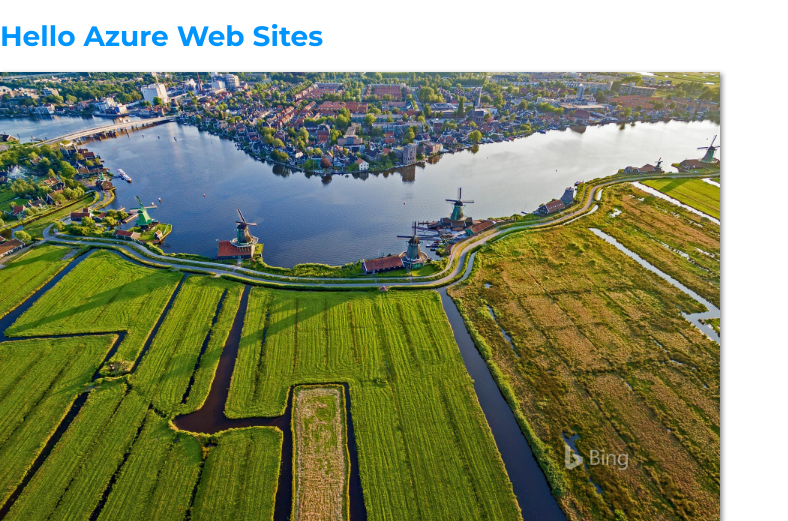
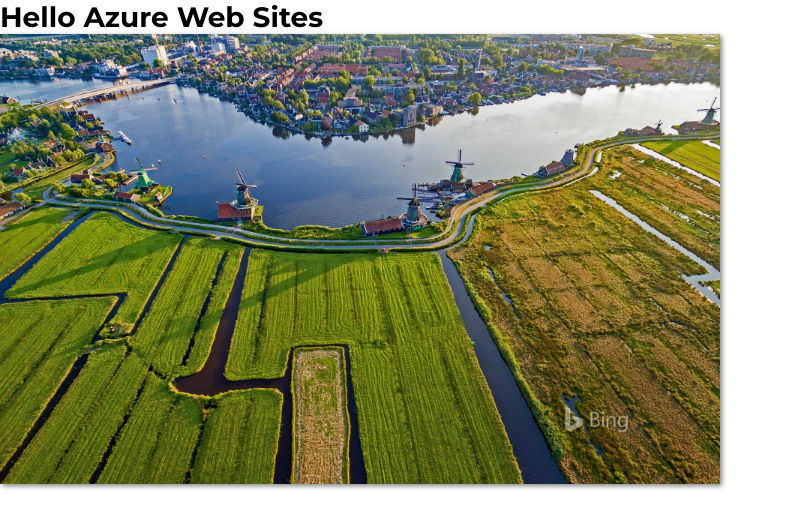
Before and after one commit to hidwatanabe/azure-handson, a PHP site: page / in a window 1280 px wide. Shown: the top 521 px of the page, without its empty margins (0-788 px from the left). Run offline with PHP 8.4, Linux system fonts and the light colour scheme.

Commit message:
modified

```diff
--- a/zoomimg/site.css
+++ b/zoomimg/site.css
@@ -6,15 +6,20 @@ body {
     font-style: normal;
     font-size: 14px;
     font-family: "Montserrat", Helvetica, Arial, serif;
-    margin: auto
+    margin: auto;
 }
 
-h1 { color: #0094ff; }
+h1 {
+    font-style: normal;
+    font-family: "Montserrat", Helvetica, Arial, serif;
+    margin: auto;
+}
 
 #bouncingImage {
 width: 720px;
 height: 450px;
 box-shadow: 2px 2px 5px 0px gray;
+margin: auto;
 animation-duration: 2s;
 animation-timing-function: ease-in-out;
 animation-fill-mode: forwards;
```
